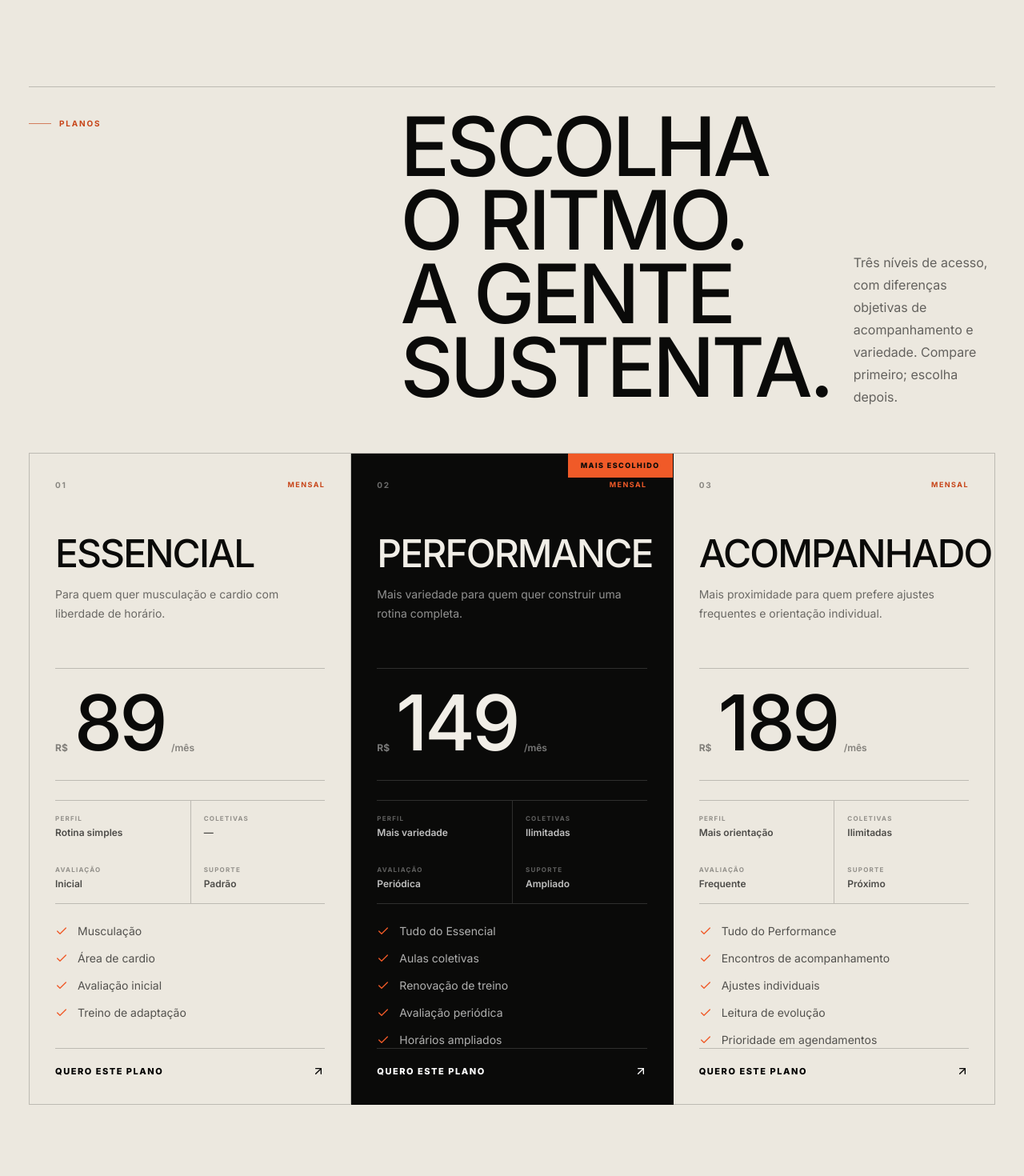
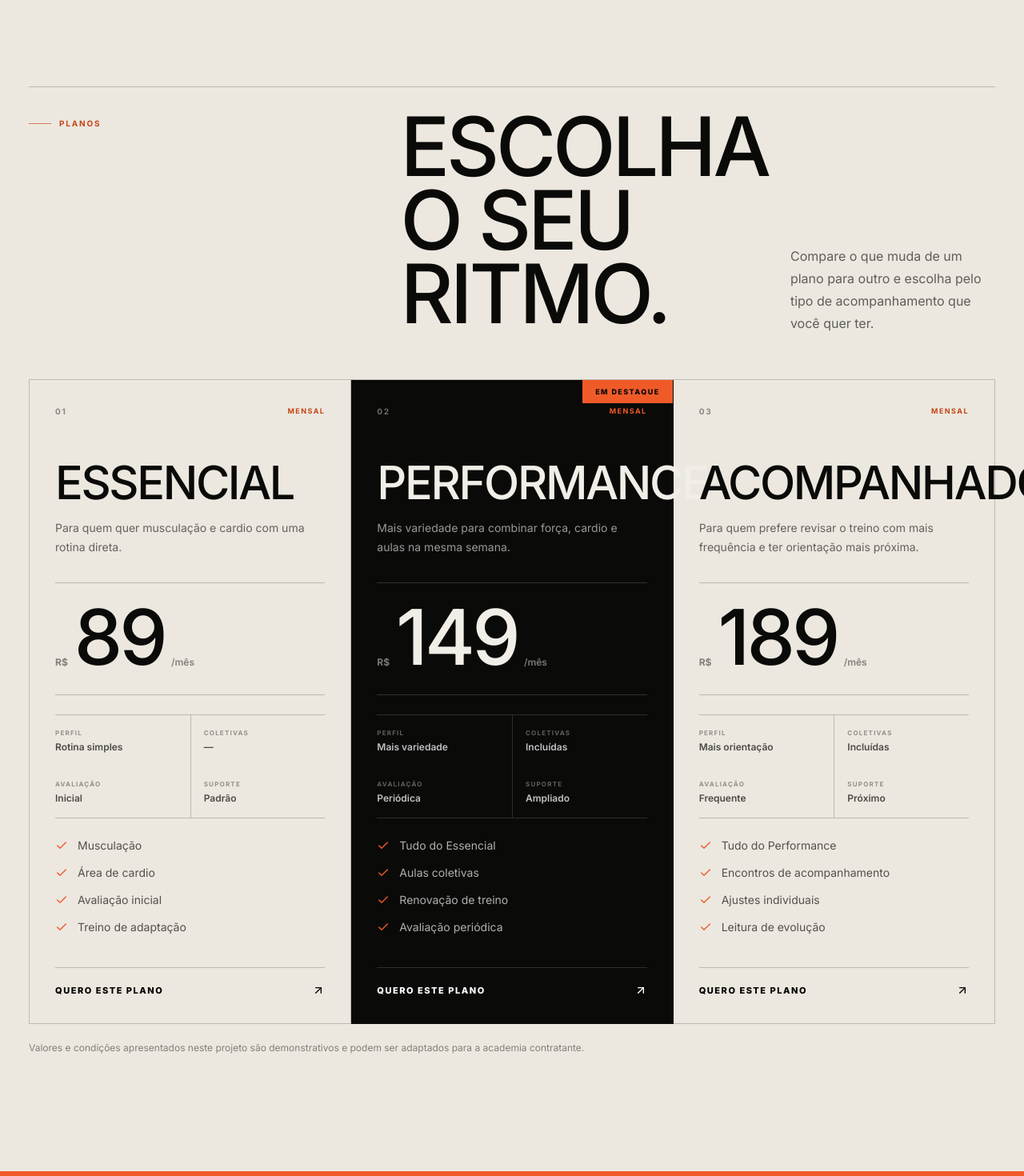
Before and after one commit to yagho733/Power-Gym, a Next.js app: page / in a window 1280 px wide. Shown: the part 5380-6850 px from the top of the page at 80% size. Built offline with nearby package versions, Linux system fonts and the light colour scheme.

Commit message:
refine: deixa planos mais claros e confiaveis

```diff
--- a/components/plans.tsx
+++ b/components/plans.tsx
@@ -7,7 +7,7 @@ const plans = [
     index: '01',
     name: 'Essencial',
     price: '89',
-    description: 'Para quem quer musculação e cardio com liberdade de horário.',
+    description: 'Para quem quer musculação e cardio com uma rotina direta.',
     bestFor: 'Rotina simples',
     collective: '—',
     review: 'Inicial',
@@ -19,24 +19,24 @@ const plans = [
     index: '02',
     name: 'Performance',
     price: '149',
-    description: 'Mais variedade para quem quer construir uma rotina completa.',
+    description: 'Mais variedade para combinar força, cardio e aulas na mesma semana.',
     bestFor: 'Mais variedade',
-    collective: 'Ilimitadas',
+    collective: 'Incluídas',
     review: 'Periódica',
     support: 'Ampliado',
-    features: ['Tudo do Essencial', 'Aulas coletivas', 'Renovação de treino', 'Avaliação periódica', 'Horários ampliados'],
+    features: ['Tudo do Essencial', 'Aulas coletivas', 'Renovação de treino', 'Avaliação periódica'],
     featured: true,
   },
   {
     index: '03',
     name: 'Acompanhado',
     price: '189',
-    description: 'Mais proximidade para quem prefere ajustes frequentes e orientação individual.',
+    description: 'Para quem prefere revisar o treino com mais frequência e ter orientação mais próxima.',
     bestFor: 'Mais orientação',
-    collective: 'Ilimitadas',
+    collective: 'Incluídas',
     review: 'Frequente',
     support: 'Próximo',
-    features: ['Tudo do Performance', 'Encontros de acompanhamento', 'Ajustes individuais', 'Leitura de evolução', 'Prioridade em agendamentos'],
+    features: ['Tudo do Performance', 'Encontros de acompanhamento', 'Ajustes individuais', 'Leitura de evolução'],
     featured: false,
   },
 ]
@@ -51,13 +51,11 @@ export function Plans() {
               <span className="eyebrow text-[#c74418]">Planos</span>
             </div>
             <div className="flex flex-col gap-7 xl:flex-row xl:items-end xl:justify-between">
-              <h2 className="display-tight max-w-3xl text-[clamp(3.2rem,8vw,6.8rem)] font-medium leading-[0.86]">
-                Escolha o ritmo.
-                <br />
-                A gente sustenta.
+              <h2 className="display-tight max-w-3xl text-[clamp(3.05rem,8vw,6.8rem)] font-medium">
+                Escolha o seu ritmo.
               </h2>
-              <p className="max-w-md text-sm leading-7 text-black/58 sm:text-base">
-                Três níveis de acesso, com diferenças objetivas de acompanhamento e variedade. Compare primeiro; escolha depois.
+              <p className="max-w-md text-sm leading-7 text-black/60 sm:text-base">
+                Compare o que muda de um plano para outro e escolha pelo tipo de acompanhamento que você quer ter.
               </p>
             </div>
           </div>
@@ -66,10 +64,10 @@ export function Plans() {
         <div className="mt-14 grid border-t border-l border-black/20 lg:grid-cols-3">
           {plans.map((plan, index) => (
             <Reveal key={plan.name} delay={index * 70}>
-              <article className={`relative flex h-full min-h-[610px] flex-col border-r border-b border-black/20 p-6 sm:p-8 ${plan.featured ? 'bg-[#0a0a09] text-[#f1eee7]' : 'bg-transparent'}`}>
+              <article className={`relative flex h-full flex-col border-r border-b border-black/20 p-6 sm:p-8 ${plan.featured ? 'bg-[#0a0a09] text-[#f1eee7]' : 'bg-transparent'}`}>
                 {plan.featured && (
                   <span className="absolute right-0 top-0 bg-[#f05a28] px-4 py-2 text-[9px] font-extrabold uppercase tracking-[0.16em] text-[#0a0a09]">
-                    Mais escolhido
+                    Em destaque
                   </span>
                 )}
 
@@ -79,14 +77,14 @@ export function Plans() {
                 </div>
 
                 <div className="mt-14">
-                  <h3 className="display-tight text-4xl font-medium sm:text-5xl">{plan.name}</h3>
-                  <p className={`mt-4 min-h-[72px] max-w-sm text-sm leading-6 ${plan.featured ? 'text-white/55' : 'text-black/55'}`}>{plan.description}</p>
+                  <h3 className="display-tight text-[clamp(2.55rem,5vw,3.6rem)] font-medium">{plan.name}</h3>
+                  <p className={`mt-4 max-w-sm text-sm leading-6 ${plan.featured ? 'text-white/58' : 'text-black/58'}`}>{plan.description}</p>
                 </div>
 
                 <div className={`mt-8 border-y py-6 ${plan.featured ? 'border-white/15' : 'border-black/20'}`}>
                   <div className="flex items-end gap-2">
                     <span className={`pb-2 text-xs font-bold ${plan.featured ? 'text-white/45' : 'text-black/45'}`}>R$</span>
-                    <strong className="display-tight text-7xl font-medium leading-none sm:text-8xl">{plan.price}</strong>
+                    <strong className="display-tight text-7xl font-medium sm:text-8xl">{plan.price}</strong>
                     <span className={`pb-2 text-xs font-semibold ${plan.featured ? 'text-white/45' : 'text-black/45'}`}>/mês</span>
                   </div>
                 </div>
@@ -114,7 +112,7 @@ export function Plans() {
                   ))}
                 </ul>
 
-                <Link href="#contato" className={`mt-auto flex items-center justify-between border-t pt-5 text-[11px] font-extrabold uppercase tracking-[0.14em] transition-colors ${plan.featured ? 'border-white/15 text-white hover:text-[#f05a28]' : 'border-black/20 text-black hover:text-[#c74418]'}`}>
+                <Link href="#contato" className={`group mt-10 flex items-center justify-between border-t pt-5 text-[11px] font-extrabold uppercase tracking-[0.14em] transition-colors ${plan.featured ? 'border-white/15 text-white hover:text-[#f05a28]' : 'border-black/20 text-black hover:text-[#c74418]'}`}>
                   Quero este plano
                   <ArrowUpRight className="h-4 w-4 transition-transform duration-300 group-hover:-translate-y-1 group-hover:translate-x-1" />
                 </Link>
@@ -122,6 +120,10 @@ export function Plans() {
             </Reveal>
           ))}
         </div>
+
+        <p className="mt-5 text-xs leading-5 text-black/45">
+          Valores e condições apresentados neste projeto são demonstrativos e podem ser adaptados para a academia contratante.
+        </p>
       </div>
     </section>
   )
```
